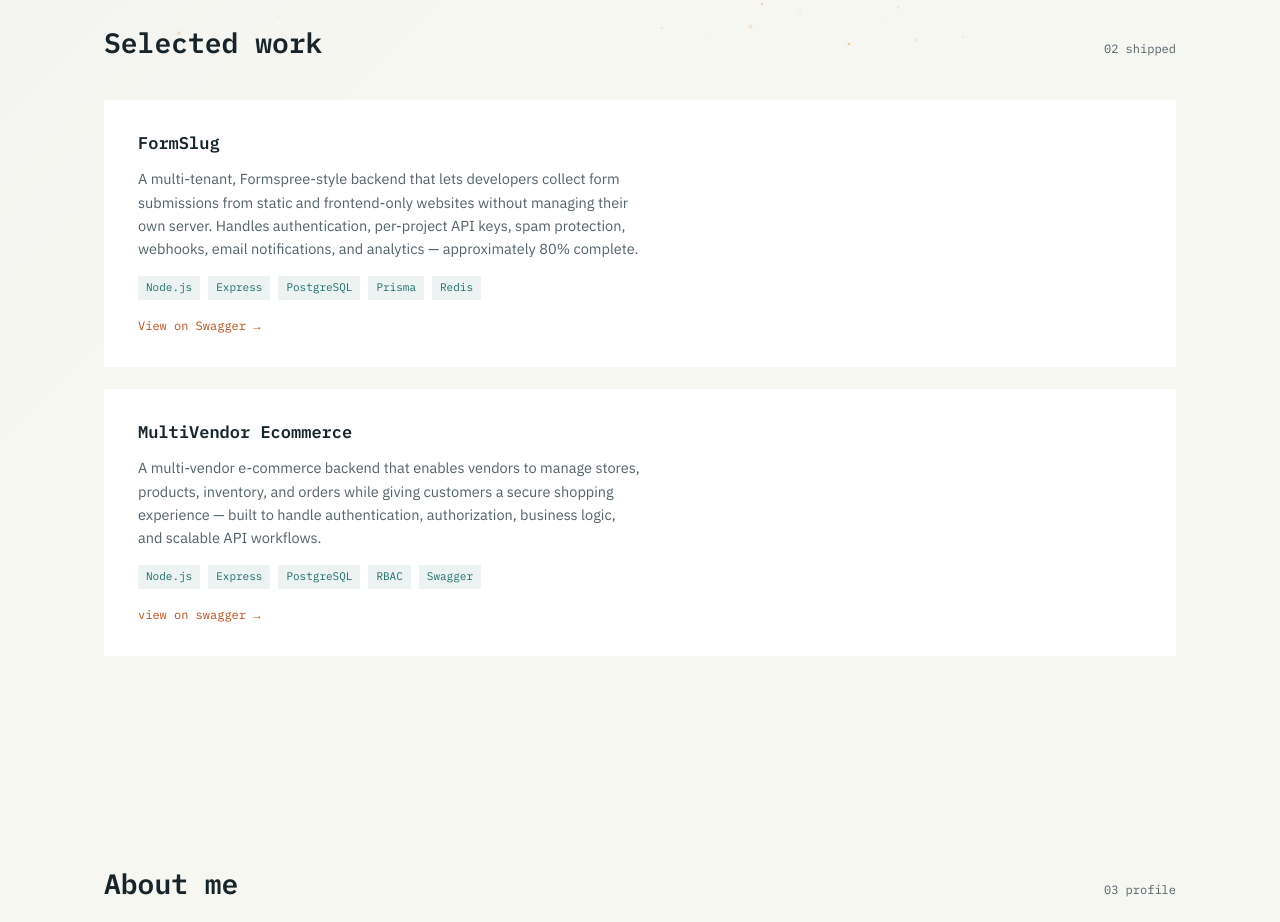
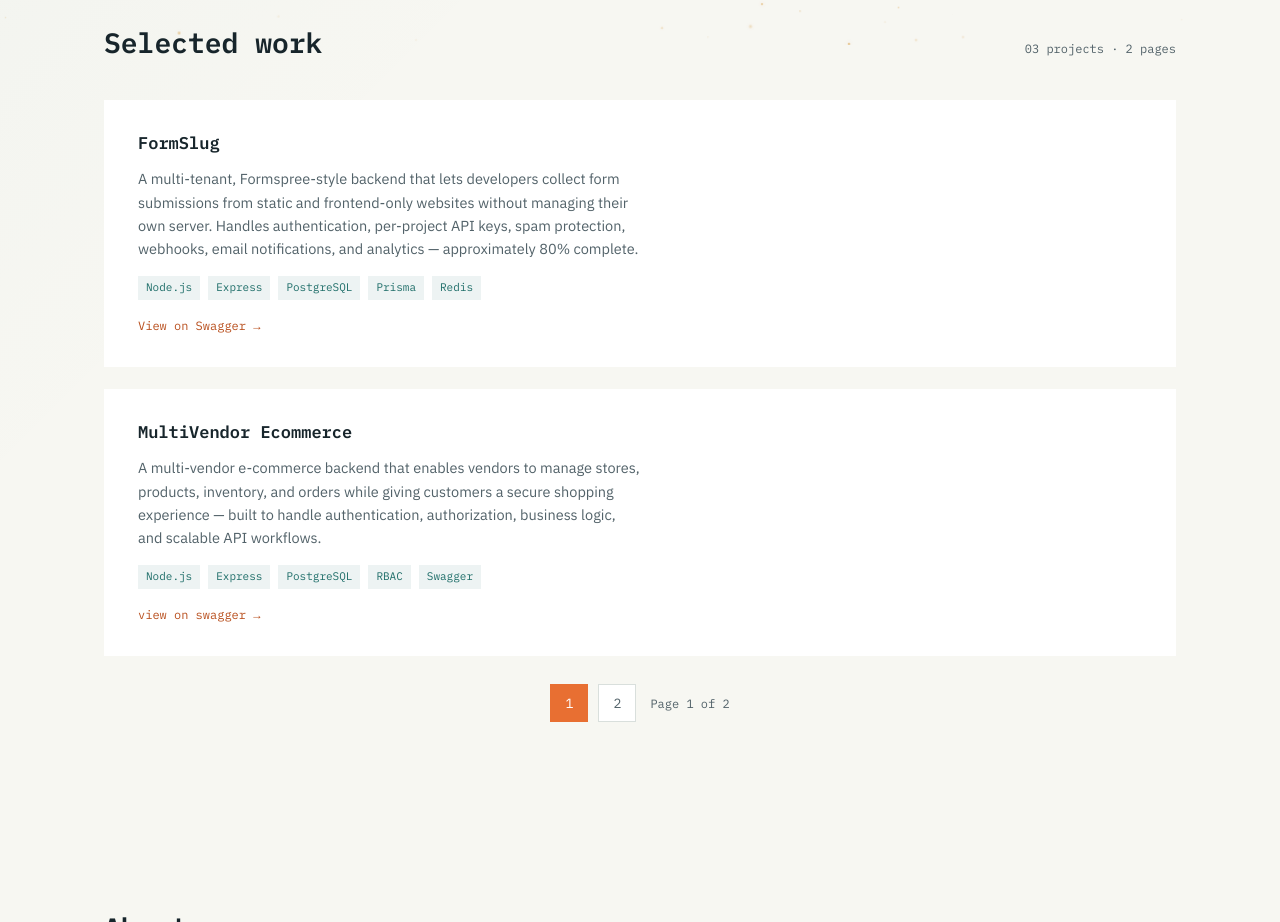
Before and after one commit to KoL-200/KoL_Portfolio, a website: page index.html in a window 1280 px wide. Shown: the part 755-1677 px from the top of the page. Drawn offline with Linux system fonts and the light colour scheme; files whose address does not match are found by name.

Commit message:
New porject and a page feature added

```diff
--- a/index.html
+++ b/index.html
@@ -73,9 +73,9 @@
     <main class="wrap">
         <section class="section" id="work">
             <div class="section-head">
-                <h2>Selected work</h2><span>02 shipped</span>
+                <h2>Selected work</h2><span>03 projects · 2 pages</span>
             </div>
-            <article class="project">
+            <article class="project" data-work-page="1">
                 <h3>FormSlug</h3>
                 <p class="desc">A multi-tenant, Formspree-style backend that lets developers collect form submissions
                     from static and frontend-only websites without managing their own server. Handles authentication,
@@ -89,7 +89,7 @@
                     Swagger
                     →</a>
             </article>
-            <article class="project">
+            <article class="project" data-work-page="1">
                 <h3>MultiVendor Ecommerce</h3>
                 <p class="desc">A multi-vendor e-commerce backend that enables vendors to manage stores, products,
                     inventory, and orders while giving customers a secure shopping experience — built to handle
@@ -101,6 +101,23 @@
                     target="_blank" rel="noopener">view on swagger
                     →</a>
             </article>
+            <article class="project" data-work-page="2">
+                <h3>Compass AI</h3>
+                <p class="desc">An opportunity-intelligence API that brings admissions, scholarships, internships,
+                    and jobs into one place. It combines profile-based matching, rules-driven eligibility, application
+                    tracking, and deadline reminders, with AI-assisted guidance designed to keep eligibility decisions
+                    deterministic. Its AI provider is currently a deterministic mock.</p>
+                <div class="stack">
+                    <span>Python</span><span>FastAPI</span><span>PostgreSQL</span><span>SQLAlchemy</span><span>Alembic</span>
+                </div>
+                <a class="project-link" href="https://github.com/KoL-200/compass-ai-backend" target="_blank"
+                    rel="noopener">View on GitHub ↗</a>
+            </article>
+            <nav class="work-pagination" aria-label="Selected work pages" hidden>
+                <button class="work-page-button" type="button" data-page-button="1" aria-pressed="true">1</button>
+                <button class="work-page-button" type="button" data-page-button="2" aria-pressed="false">2</button>
+                <span class="work-page-status" aria-live="polite">Page 1 of 2</span>
+            </nav>
         </section>
 
         <section class="section" id="about">
--- a/script.js
+++ b/script.js
@@ -76,6 +76,29 @@ function updateDateTime() {
 updateDateTime();
 setInterval(updateDateTime, 1000);
 
+const workPagination = document.querySelector('.work-pagination');
+const workProjects = [...document.querySelectorAll('.project[data-work-page]')];
+const workPageButtons = [...document.querySelectorAll('[data-page-button]')];
+const workPageStatus = document.querySelector('.work-page-status');
+
+if (workPagination && workProjects.length && workPageButtons.length && workPageStatus) {
+    function showWorkPage(page) {
+        workProjects.forEach((project) => {
+            project.hidden = project.dataset.workPage !== page;
+        });
+        workPageButtons.forEach((button) => {
+            button.setAttribute('aria-pressed', String(button.dataset.pageButton === page));
+        });
+        workPageStatus.textContent = `Page ${page} of ${workPageButtons.length}`;
+    }
+
+    workPageButtons.forEach((button) => {
+        button.addEventListener('click', () => showWorkPage(button.dataset.pageButton));
+    });
+    showWorkPage(workPageButtons[0].dataset.pageButton);
+    workPagination.hidden = false;
+}
+
 const rubikCube = document.getElementById('rubikCube');
 const faceNames = ['front', 'back', 'right', 'left', 'top', 'bottom'];
 
--- a/styles.css
+++ b/styles.css
@@ -547,6 +547,43 @@ body[data-theme="dark"] .stars-layer {
     border-bottom-color: var(--accent-dark);
 }
 
+.work-pagination {
+    display: flex;
+    align-items: center;
+    justify-content: center;
+    gap: 10px;
+    margin-top: 28px;
+}
+
+.work-page-button {
+    min-width: 38px;
+    min-height: 38px;
+    border: 1px solid var(--line);
+    background: var(--surface);
+    color: var(--ink-soft);
+    font-family: 'IBM Plex Mono', monospace;
+    cursor: pointer;
+}
+
+.work-page-button:hover,
+.work-page-button[aria-pressed="true"] {
+    border-color: var(--accent);
+    background: var(--accent);
+    color: #fff;
+}
+
+.work-page-button:focus-visible {
+    outline: 2px solid var(--teal);
+    outline-offset: 3px;
+}
+
+.work-page-status {
+    margin-left: 4px;
+    color: var(--ink-soft);
+    font-family: 'IBM Plex Mono', monospace;
+    font-size: 12px;
+}
+
 .about-grid {
     display: grid;
     grid-template-columns: 1.2fr .8fr;
```
